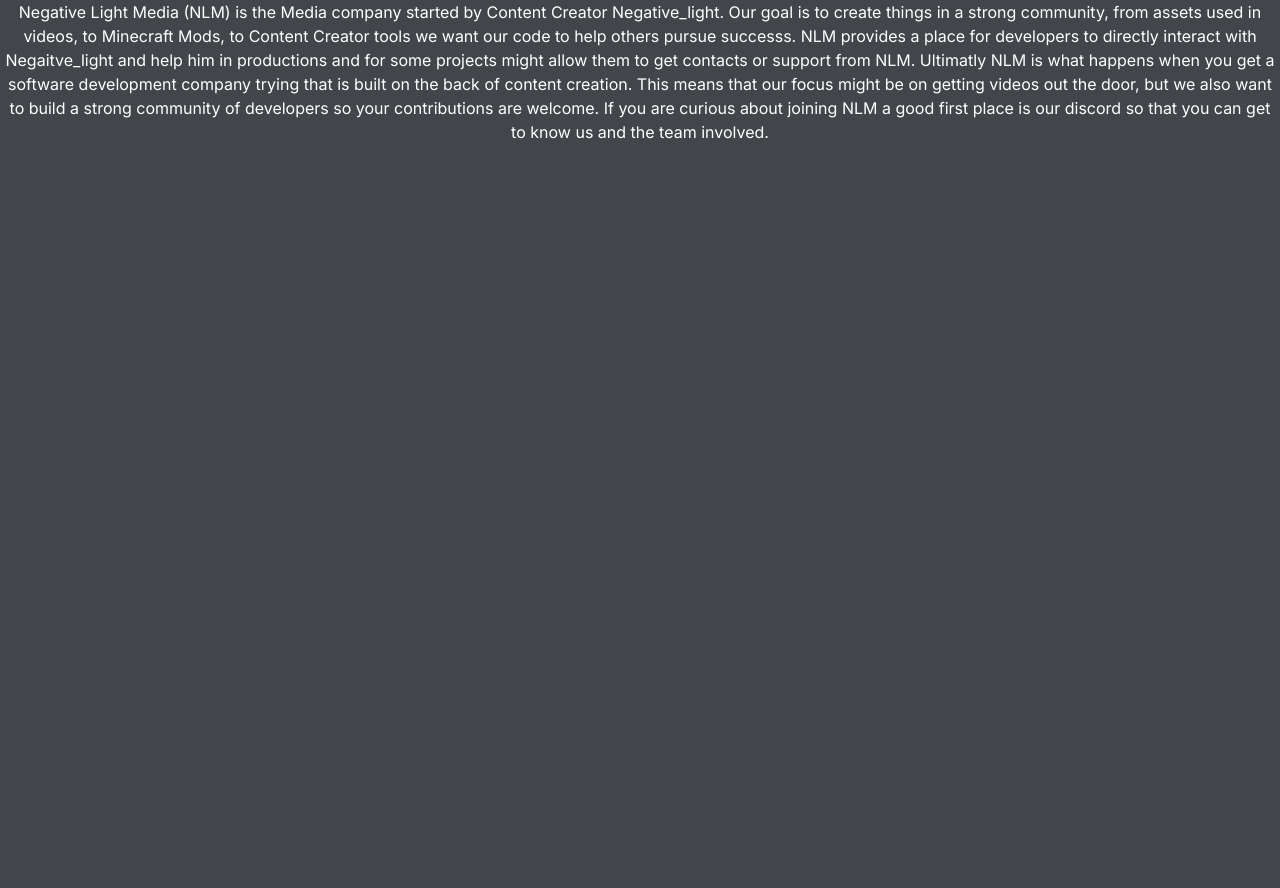
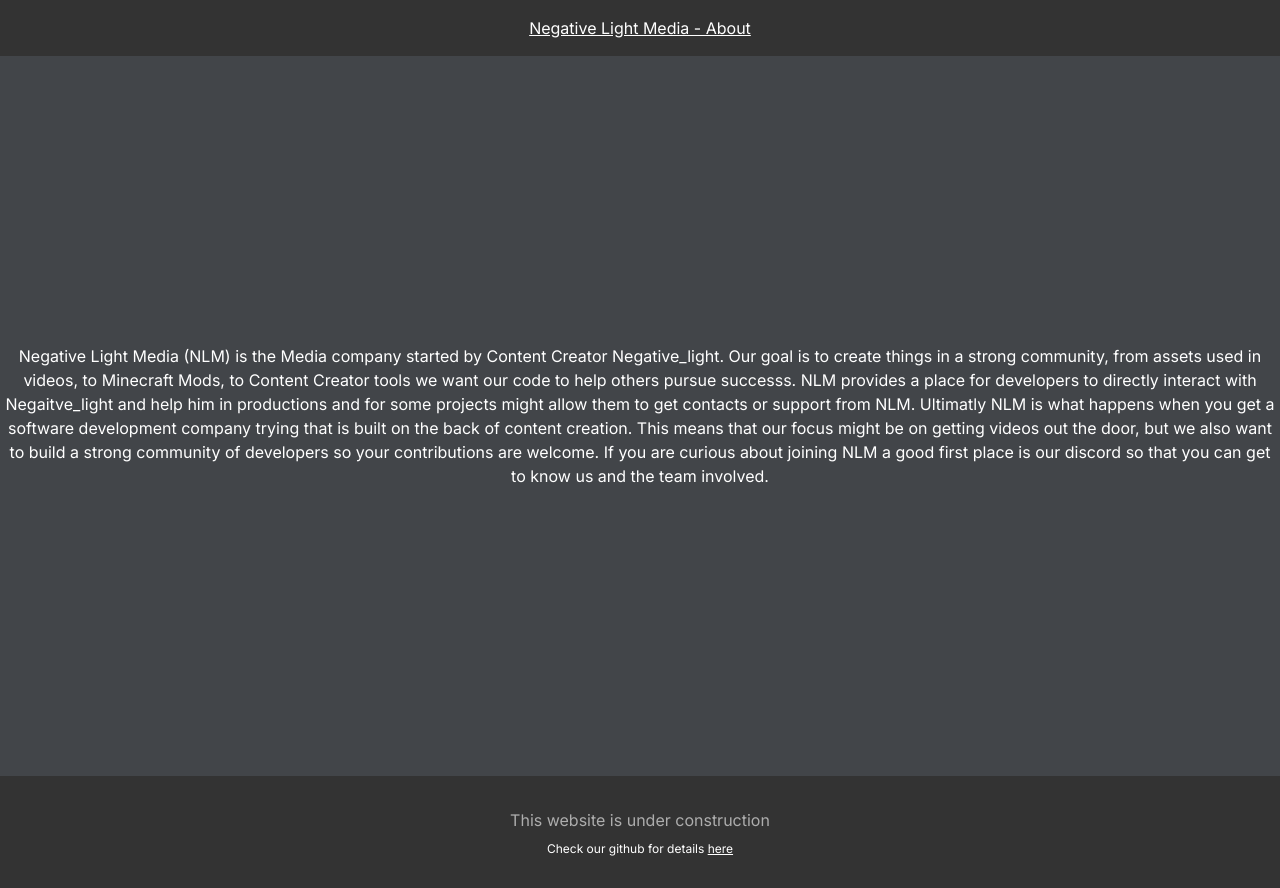
Before and after one commit to negative-light-media/www.negative-light.com, a Next.js app: page /about in a window 1280 px wide. Before the commit the page ends 800 px from the top, so only its background shows below. Built offline with nearby package versions, Linux system fonts and the light colour scheme.

Commit message:
added header and footer to about

```diff
--- a/src/app/about/page.tsx
+++ b/src/app/about/page.tsx
@@ -16,12 +16,25 @@
 <title>negative-light.com</title>
 </head>
 <body>
-<center><article><p>Negative Light Media (NLM) is the Media company started by Content Creator Negative_light.
+<center>
+  <header>
+    <h2><u>Negative Light Media - About</u></h2>
+  </header>
+  <div class="container">
+<article><p>Negative Light Media (NLM) is the Media company started by Content Creator Negative_light.
 Our goal is to create things in a strong community, from assets used in videos, to Minecraft Mods, to Content Creator tools we want our code to help others pursue successs.
 NLM provides a place for developers to directly interact with Negaitve_light and help him in productions and for some projects might allow them to get contacts or support from NLM.
 Ultimatly NLM is what happens when you get a software development company trying that is built on the back of content creation.
 This means that our focus might be on getting videos out the door, but we also want to build a strong community of developers so your contributions are welcome.
-If you are curious about joining NLM a good first place is our discord so that you can get to know us and the team involved.</p></article></center>
+If you are curious about joining NLM a good first place is our discord so that you can get to know us and the team involved.</p></article>
+</div>
+<footer>
+    <article>
+      <h4>This website is under construction</h4>
+      <p><sub>Check our github for details <a href="https://github.com/negative-light-media/www.negative-light.com"><u color="blue">here</u></a></sub></p>
+    </article>
+  </footer>
+</center>
 </body>
   </>
   );
```
